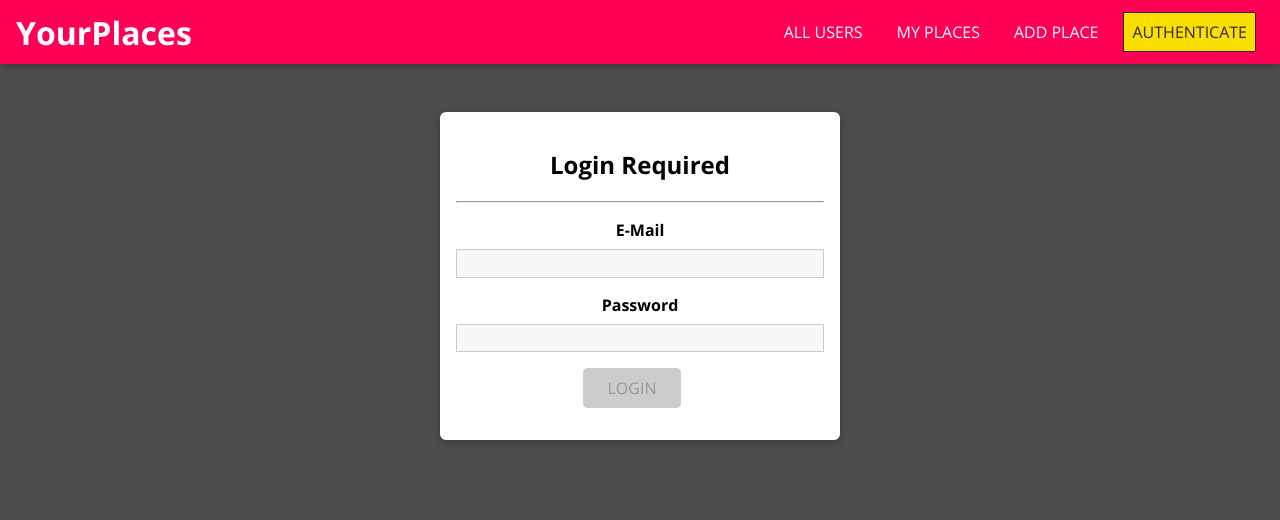
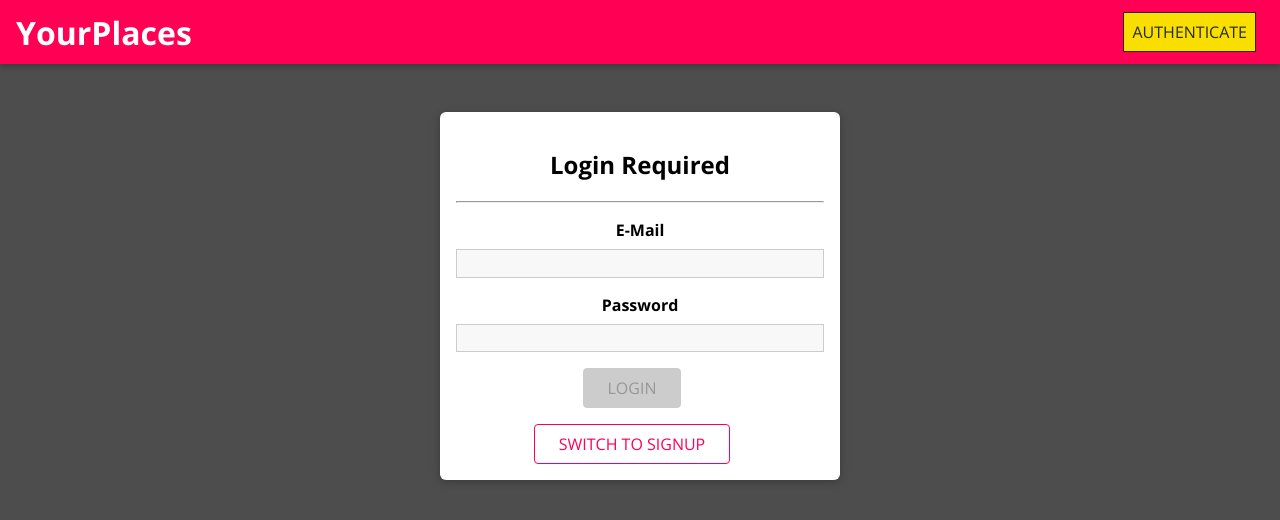
Before and after one commit to malgorzatajPL/project-mern, a React (Create React App) app: page /auth in a window 1280 px wide. Shown: the top 520 px of the page. Built offline with nearby package versions, Linux system fonts and the light colour scheme.

Commit message:
add auth to project

```diff
--- a/src/App.js
+++ b/src/App.js
@@ -1,4 +1,4 @@
-import React from 'react';
+import React, { useState, useCallback } from 'react';
 import {
   BrowserRouter as Router,
   Route,
@@ -10,14 +10,25 @@ import Users from './user/pages/Users';
 import NewPlace from './places/pages/NewPlace';
 import UserPlaces from './places/pages/UserPlaces';
 import UpdatePlace from './places/pages/UpdatePlace';
+import Auth from './user/pages/Auth';
 import MainNavigation from './shared/components/Navigation/MainNavigation';
-import Auth from './user/pages/Auth';
+import { AuthContext } from './shared/context/auth-context';
 
 const App = () => {
-  return (
-    <Router>
-      <MainNavigation />
-      <main>
+  const [isLoggedIn, setIsLoggedIn] = useState(false);
+
+  const login = useCallback(() => {
+    setIsLoggedIn(true);
+  }, []);
+
+  const logout = useCallback(() => {
+    setIsLoggedIn(false);
+  }, []);
+
+  let routes;
+
+  if (isLoggedIn) {
+    routes = (
       <Switch>
         <Route path="/" exact>
           <Users />
@@ -31,13 +42,35 @@ const App = () => {
         <Route path="/places/:placeId">
           <UpdatePlace />
         </Route>
+        <Redirect to="/" />
+      </Switch>
+    );
+  } else {
+    routes = (
+      <Switch>
+        <Route path="/" exact>
+          <Users />
+        </Route>
+        <Route path="/:userId/places" exact>
+          <UserPlaces />
+        </Route>
         <Route path="/auth">
           <Auth />
         </Route>
-          <Redirect to="/" />
+        <Redirect to="/auth" />
       </Switch>
-      </main>
+    );
+  }
+
+  return (
+    <AuthContext.Provider
+      value={{ isLoggedIn: isLoggedIn, login: login, logout: logout }}
+    >
+      <Router>
+        <MainNavigation />
+        <main>{routes}</main>
       </Router>
+    </AuthContext.Provider>
   );
 };
 
--- a/src/shared/components/Navigation/NavLinks.js
+++ b/src/shared/components/Navigation/NavLinks.js
@@ -1,12 +1,20 @@
-import React from 'react';
-import { NavLink } from 'react-router-dom';
+import React, { useContext } from "react";
+import { NavLink } from "react-router-dom";
 
-import './NavLinks.css';
+import { AuthContext } from "../../context/auth-context";
+import "./NavLinks.css";
 
-const NavLinks = props => {
-  return <ul className="nav-links">
+const NavLinks = (props) => {
+  const auth = useContext(AuthContext);
+
+  return (
+    <ul className="nav-links">
+      {auth.isLoggedIn && (
+        <>
           <li>
-      <NavLink to="/" exact>ALL USERS</NavLink>
+            <NavLink to="/" exact>
+              ALL USERS
+            </NavLink>
           </li>
           <li>
             <NavLink to="/u1/places">MY PLACES</NavLink>
@@ -14,10 +22,15 @@ const NavLinks = props => {
           <li>
             <NavLink to="/places/new">ADD PLACE</NavLink>
           </li>
+        </>
+      )}
+      {!auth.isLoggedIn && (
         <li>
           <NavLink to="/auth">AUTHENTICATE</NavLink>
         </li>
+      )}
     </ul>
+  );
 };
 
 export default NavLinks;
--- /dev/null
+++ b/src/shared/context/auth-context.js
@@ -0,0 +1,7 @@
+import { createContext } from 'react'
+
+export const AuthContext = createContext({
+    isLoggedIn: false,
+    login: () => {},
+    logout: () => {}
+})
--- a/src/shared/hooks/form-hook.js
+++ b/src/shared/hooks/form-hook.js
@@ -5,6 +5,9 @@ const formReducer = (state, action) => {
     case "INPUT_CHANGE":
       let formIsValid = true;
       for (const inputId in state.inputs) {
+        if (!state.inputs[inputId]){
+          continue;
+        }
         if (inputId === action.inputId) {
           formIsValid = formIsValid && action.isValid;
         } else {
--- a/src/user/pages/Auth.js
+++ b/src/user/pages/Auth.js
@@ -1,17 +1,22 @@
-import React from 'react';
+import React, { useState, useContext } from 'react';
 
 import Card from '../../shared/components/UIElements/Card';
 import Input from '../../shared/components/FormElements/Input';
 import Button from '../../shared/components/FormElements/Button';
 import {
   VALIDATOR_EMAIL,
-  VALIDATOR_MINLENGTH
+  VALIDATOR_MINLENGTH,
+  VALIDATOR_REQUIRE
 } from '../../shared/util/validators';
 import { useForm } from '../../shared/hooks/form-hook';
+import { AuthContext } from '../../shared/context/auth-context';
 import './Auth.css';
 
 const Auth = () => {
-  const [formState, inputHandler] = useForm(
+  const auth = useContext(AuthContext);
+  const [isLoginMode, setIsLoginMode] = useState(true);
+
+  const [formState, inputHandler, setFormData] = useForm(
     {
       email: {
         value: '',
@@ -25,9 +30,34 @@ const Auth = () => {
     false
   );
 
+  const switchModeHandler = () => {
+    if (!isLoginMode) {
+      setFormData(
+        {
+          ...formState.inputs,
+          name: undefined
+        },
+        formState.inputs.email.isValid && formState.inputs.password.isValid
+      );
+    } else {
+      setFormData(
+        {
+          ...formState.inputs,
+          name: {
+            value: '',
+            isValid: false
+          }
+        },
+        false
+      );
+    }
+    setIsLoginMode(prevMode => !prevMode);
+  };
+
   const authSubmitHandler = event => {
     event.preventDefault();
     console.log(formState.inputs);
+    auth.login();
   };
 
   return (
@@ -35,6 +65,17 @@ const Auth = () => {
       <h2>Login Required</h2>
       <hr />
       <form onSubmit={authSubmitHandler}>
+        {!isLoginMode && (
+          <Input
+            element="input"
+            id="name"
+            type="text"
+            label="Your Name"
+            validators={[VALIDATOR_REQUIRE()]}
+            errorText="Please enter a name."
+            onInput={inputHandler}
+          />
+        )}
         <Input
           element="input"
           id="email"
@@ -54,9 +95,12 @@ const Auth = () => {
           onInput={inputHandler}
         />
         <Button type="submit" disabled={!formState.isValid}>
-          LOGIN
+          {isLoginMode ? 'LOGIN' : 'SIGNUP'}
         </Button>
       </form>
+      <Button inverse onClick={switchModeHandler}>
+        SWITCH TO {isLoginMode ? 'SIGNUP' : 'LOGIN'}
+      </Button>
     </Card>
   );
 };
```
Lines whose indentation alone changed are shown as unchanged.
